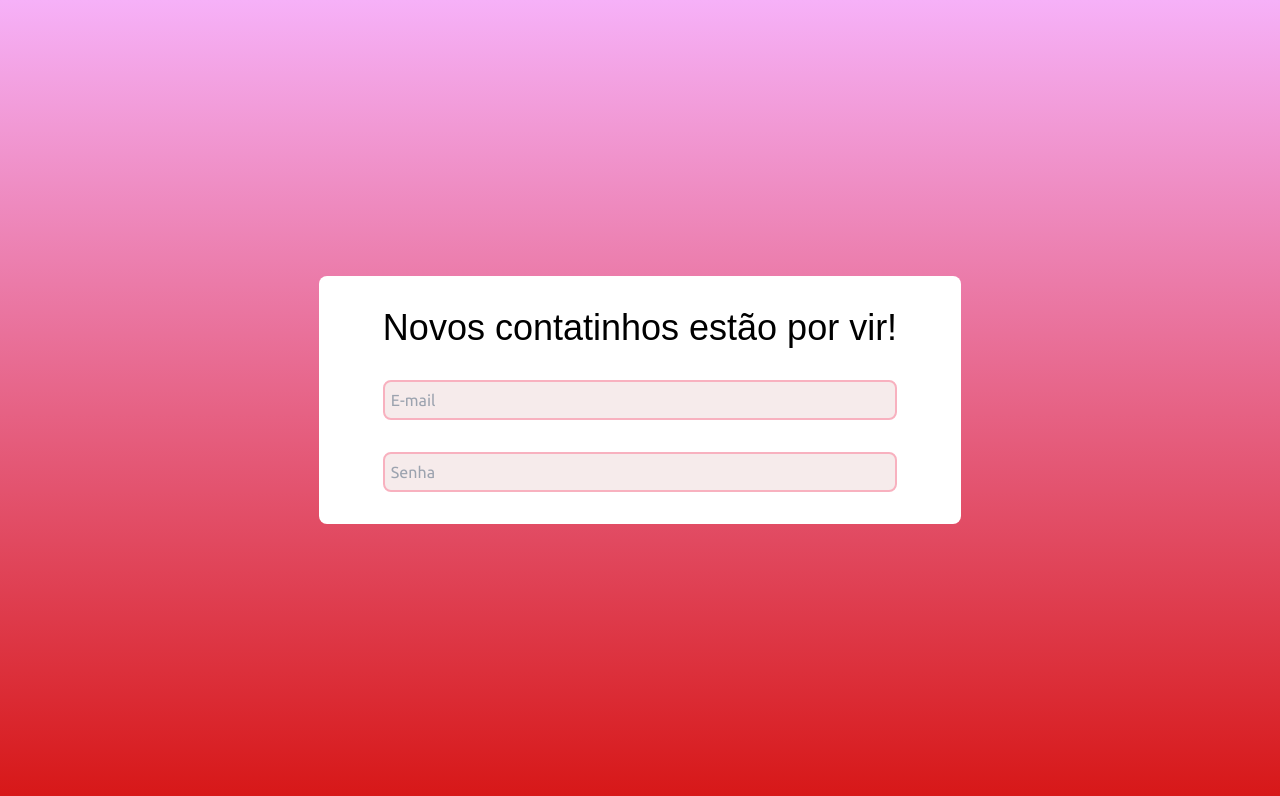
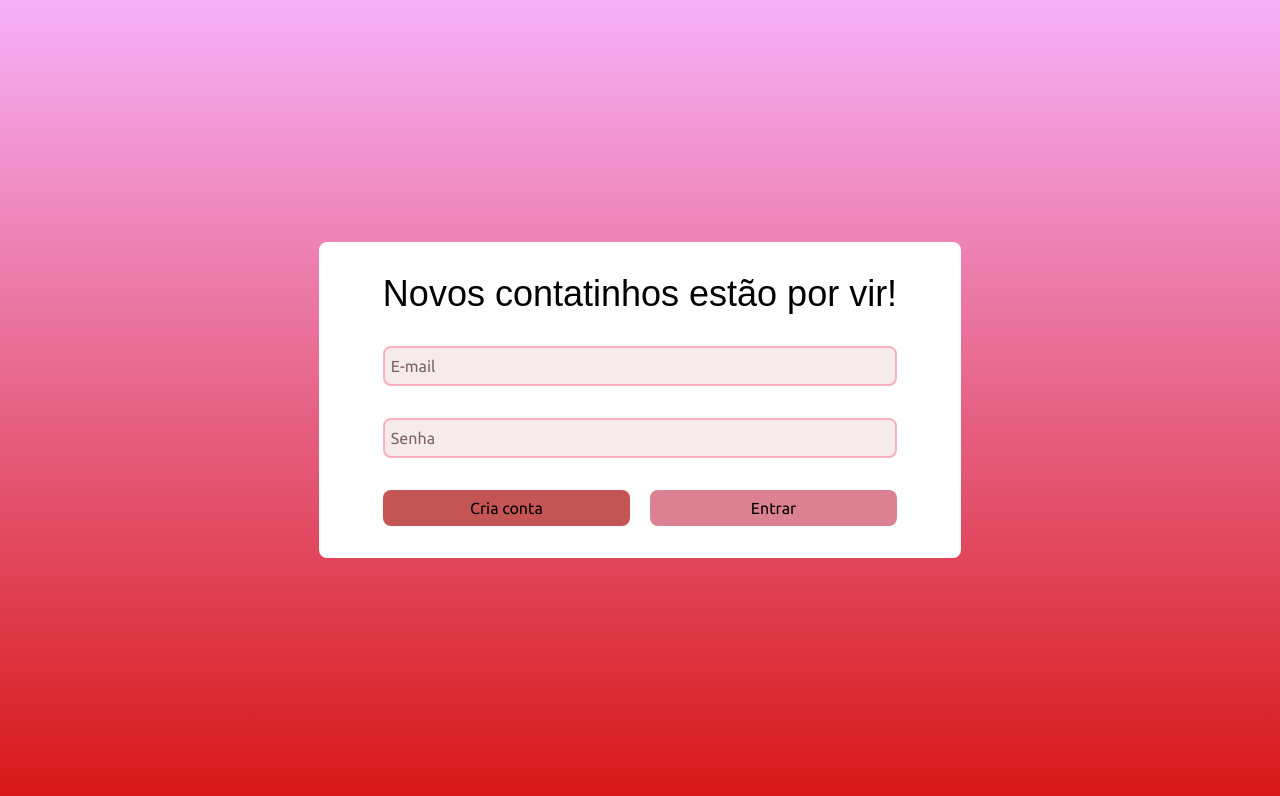
Before and after one commit to rodrigofcor/contatinhos-web, a Next.js app: page / in a window 1280 px wide. Shown: the top 796 px of the page. Built offline with nearby package versions, Linux system fonts and the light colour scheme; a web font is replaced by a local one.

Commit message:
feat: create button component

```diff
--- /dev/null
+++ b/app/components/Button.tsx
@@ -0,0 +1,19 @@
+'use client'
+
+import React, { ReactNode, MouseEvent } from 'react';
+
+interface ButtonProps {
+  className?: string
+  children?: ReactNode
+  onClick?: (event: MouseEvent<HTMLButtonElement>) => void
+}
+
+const Button: React.FC<ButtonProps> = ({className, children, onClick }) => {
+  return (
+    <button className={`${className} hover:opacity-60 transform hover:scale-105 transition-transform duration-300 ease-in-out`} onClick={onClick}>
+      {children}
+    </button>
+  )
+}
+
+export default Button
--- a/app/components/TextInput.tsx
+++ b/app/components/TextInput.tsx
@@ -10,12 +10,10 @@
   onChange: (event: React.ChangeEvent<HTMLInputElement>) => void
 }
 
-const TextInput: React.FC<TextInputProps> =({id = '', type = 'text', placeholder, value, onChange }) => {
+const TextInput: React.FC<TextInputProps> =({id, type = 'text', placeholder, value, onChange }) => {
   return (
-    <>
-      <input className='w-full focus:outline-none p-1.5 rounded-lg border-solid border-2 border-pink-3 dark:border-brown-2 focus:border-pink-5 dark:focus:border-brown-1 dark:focus:to-brown-1 text-brown-2 dark:text-brown-1 focus:text-brown-3 bg-pink-1 dark:bg-brown-4 focus:bg-pink-2 dark:focus:bg-brown-2'
-      id={id} type={type} placeholder={placeholder} value={value} onChange={onChange} />
-    </>
+    <input className='w-full focus:outline-none p-1.5 rounded-lg border-solid border-2 border-pink-3 dark:border-brown-2 focus:border-pink-5 dark:focus:border-brown-1 dark:focus:to-brown-1 placeholder:text-brown-2 dark:placeholder:text-brown-1 focus:text-brown-3 bg-pink-1 dark:bg-brown-4 focus:bg-pink-2 dark:focus:bg-brown-2'
+    id={id} type={type} placeholder={placeholder} value={value} onChange={onChange} />
   )
 }
 
--- a/app/page.tsx
+++ b/app/page.tsx
@@ -3,6 +3,7 @@
 import React, { useState } from 'react'
 import { rancho } from '@/app/fonts'
 import TextInput from '@/app/components/TextInput'
+import Button from '@/app/components/Button'
 
 export default function Home() {
   const [email, setEmail] = useState('')
@@ -11,13 +12,23 @@
   return (
     <main className="h-screen flex justify-center items-center">
       <div className='bg-white dark:bg-brown-3 dark:text-white px-16 py-8 rounded-lg flex flex-col gap-8'>
-        <h1 className={ `${rancho.className} text-4xl`}>
+        <h1 className={`${rancho.className} text-4xl`}>
           Novos contatinhos estão por vir!
         </h1>
 
         <TextInput placeholder='E-mail' value={email} onChange={(e) => setEmail(e.target.value)} />
 
         <TextInput type='password' placeholder='Senha' value={password} onChange={(e) => setPassword(e.target.value)} />
+
+        <div className='flex gap-5'>
+          <Button className='bg-red-light dark:bg-purple rounded-lg w-full p-1.5'>
+            Cria conta
+          </Button>
+
+          <Button className='bg-pink-4 dark:bg-red-dark rounded-lg w-full p-1.5'>
+            Entrar
+          </Button>
+        </div>
       </div>
     </main>
   )
```
